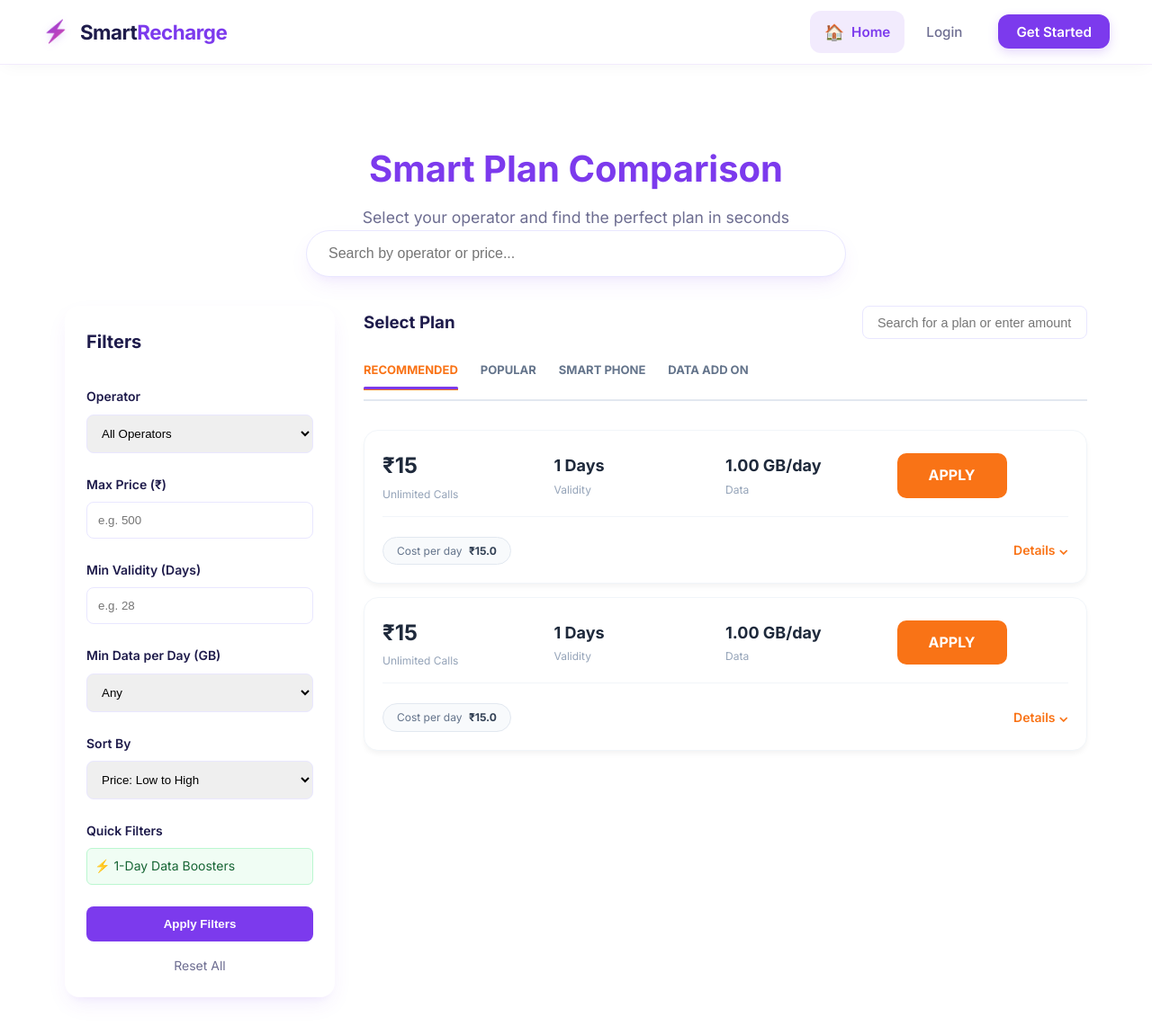
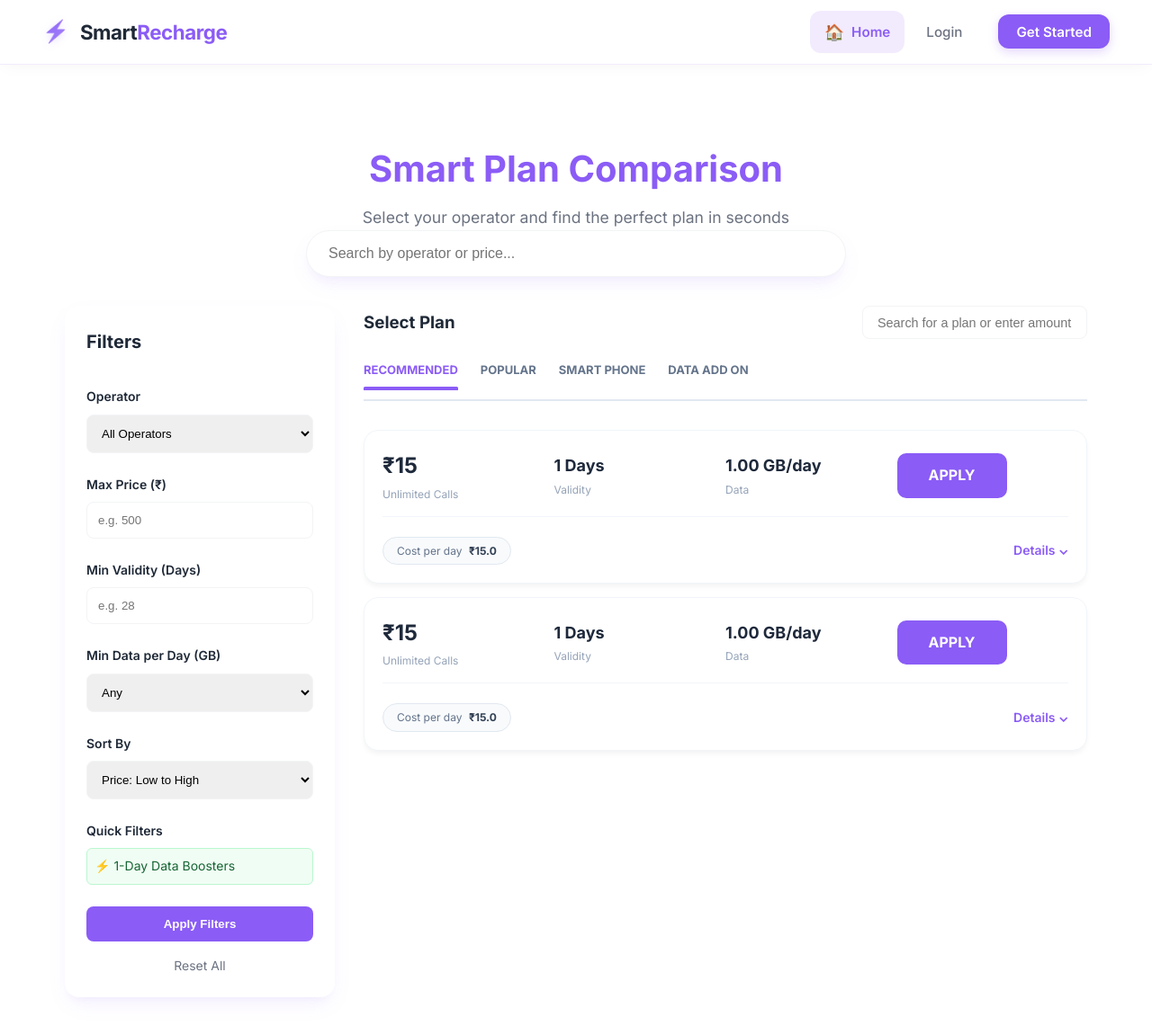
Before and after one commit to nsaranya28/Recharge-Platform, a PHP site: page /recharge/ in a window 1280 px wide. Shown: the whole page at 90% size. Run offline with PHP 8.4, Linux system fonts and the light colour scheme; data comes from the database, SQL or seed files in the repository.

Commit message:
colorchanges

```diff
--- a/index.php
+++ b/index.php
@@ -75,7 +75,7 @@ if (isset($_POST['compare']) && !empty($_POST['plan_ids'])) {
     <meta charset="UTF-8">
     <meta name="viewport" content="width=device-width, initial-scale=1.0">
     <title>Mobile Recharge Plans Comparison</title>
-    <link rel="stylesheet" href="style.css">
+    <link rel="stylesheet" href="style.css?v=1.1">
     <style>
         /* FORCED GRID ARRANGEMENT */
         .services-container {
@@ -122,9 +122,9 @@ if (isset($_POST['compare']) && !empty($_POST['plan_ids'])) {
             transition: all 0.3s ease !important;
         }
         .service-box.active .service-box-icon {
-            background: linear-gradient(135deg, #7c3aed, #4f46e5) !important;
+            background: linear-gradient(135deg, var(--primary), #a78bfa) !important;
             color: white !important;
-            box-shadow: 0 10px 15px -3px rgba(124, 58, 237, 0.3) !important;
+            box-shadow: 0 10px 15px -3px rgba(139, 92, 246, 0.3) !important;
         }
         .service-box-text {
             font-size: 14px !important;
@@ -133,7 +133,7 @@ if (isset($_POST['compare']) && !empty($_POST['plan_ids'])) {
             text-align: center !important;
         }
         .service-box:hover .service-box-text {
-            color: #7c3aed !important;
+            color: var(--primary) !important;
         }
         @media (max-width: 640px) {
             .services-box-grid {
@@ -166,8 +166,8 @@ if (isset($_POST['compare']) && !empty($_POST['plan_ids'])) {
             white-space: nowrap;
         }
         .tab-item.active {
-            color: #f97316 !important;
-            border-bottom: 3px solid #f97316 !important;
+            color: var(--primary) !important;
+            border-bottom: 3px solid var(--primary) !important;
             padding-bottom: 7px !important;
         }
         .plan-row-card {
@@ -191,7 +191,7 @@ if (isset($_POST['compare']) && !empty($_POST['plan_ids'])) {
         .row-main-val { font-size: 18px !important; font-weight: 700 !important; color: #1e293b !important; }
         .row-subtext { font-size: 12px !important; color: #94a3b8 !important; }
         .btn-apply-orange {
-            background: #f97316 !important;
+            background: var(--primary) !important;
             color: white !important;
             padding: 12px 35px !important;
             border-radius: 10px !important;
@@ -212,7 +212,7 @@ if (isset($_POST['compare']) && !empty($_POST['plan_ids'])) {
             font-size: 12px !important;
             color: #64748b !important;
         }
-        .details-link { color: #f97316 !important; font-weight: 600 !important; text-decoration: none !important; font-size: 14px !important; }
+        .details-link { color: var(--primary) !important; font-weight: 600 !important; text-decoration: none !important; font-size: 14px !important; }
 
         @media (max-width: 640px) {
             .plan-row-content { flex-direction: column !important; align-items: flex-start !important; gap: 15px !important; }
--- a/style.css
+++ b/style.css
@@ -1,17 +1,17 @@
 @import url('https://fonts.googleapis.com/css2?family=Inter:wght@300;400;500;600;700&display=swap');
 
 :root {
-    --primary: #7c3aed; /* Vibrant Purple */
-    --primary-hover: #6d28d9;
-    --bg-color: #ffffff; /* White background */
+    --primary: #8b5cf6; /* Vibrant Violet */
+    --primary-hover: #7c3aed;
+    --bg-color: #ffffff;
     --card-bg: #ffffff;
-    --text-main: #1e1b4b; /* Deep indigo/black */
-    --text-muted: #6d6d91;
-    --border-color: #e9e7ff;
+    --text-main: #1f2937;
+    --text-muted: #6b7280;
+    --border-color: #f3f4f6;
     --accent-jio: #005eb8;
     --accent-airtel: #e30613;
     --accent-vi: #ffb400;
-    --shadow: 0 10px 25px -5px rgba(124, 58, 237, 0.1), 0 8px 10px -6px rgba(124, 58, 237, 0.05);
+    --shadow: 0 10px 25px -5px rgba(139, 92, 246, 0.1), 0 8px 10px -6px rgba(139, 92, 246, 0.05);
     --radius: 16px;
 }
 
@@ -76,10 +76,10 @@ body {
 
 .logo-icon {
     font-size: 1.5rem;
-    background: linear-gradient(135deg, var(--primary), #ec4899);
+    background: linear-gradient(135deg, var(--primary), #a78bfa);
     -webkit-background-clip: text;
     -webkit-text-fill-color: transparent;
-    filter: drop-shadow(0 2px 4px rgba(124, 58, 237, 0.2));
+    filter: drop-shadow(0 2px 4px rgba(139, 92, 246, 0.2));
 }
 
 .logo-text {
@@ -229,7 +229,7 @@ header {
 header h1 {
     font-size: 2.5rem;
     font-weight: 700;
-    background: linear-gradient(to right, var(--primary), #ec4899);
+    background: linear-gradient(to right, var(--primary), #a78bfa);
     -webkit-background-clip: text;
     -webkit-text-fill-color: transparent;
     margin-bottom: 0.5rem;
@@ -516,9 +516,9 @@ header p {
 }
 
 .service-box.active .service-box-icon {
-    background: linear-gradient(135deg, var(--primary), #4f46e5);
+    background: linear-gradient(135deg, var(--primary), #7c3aed);
     color: white;
-    box-shadow: 0 10px 20px -5px rgba(124, 58, 237, 0.4);
+    box-shadow: 0 10px 20px -5px rgba(139, 92, 246, 0.4);
 }
 
 .service-box-text {
```
